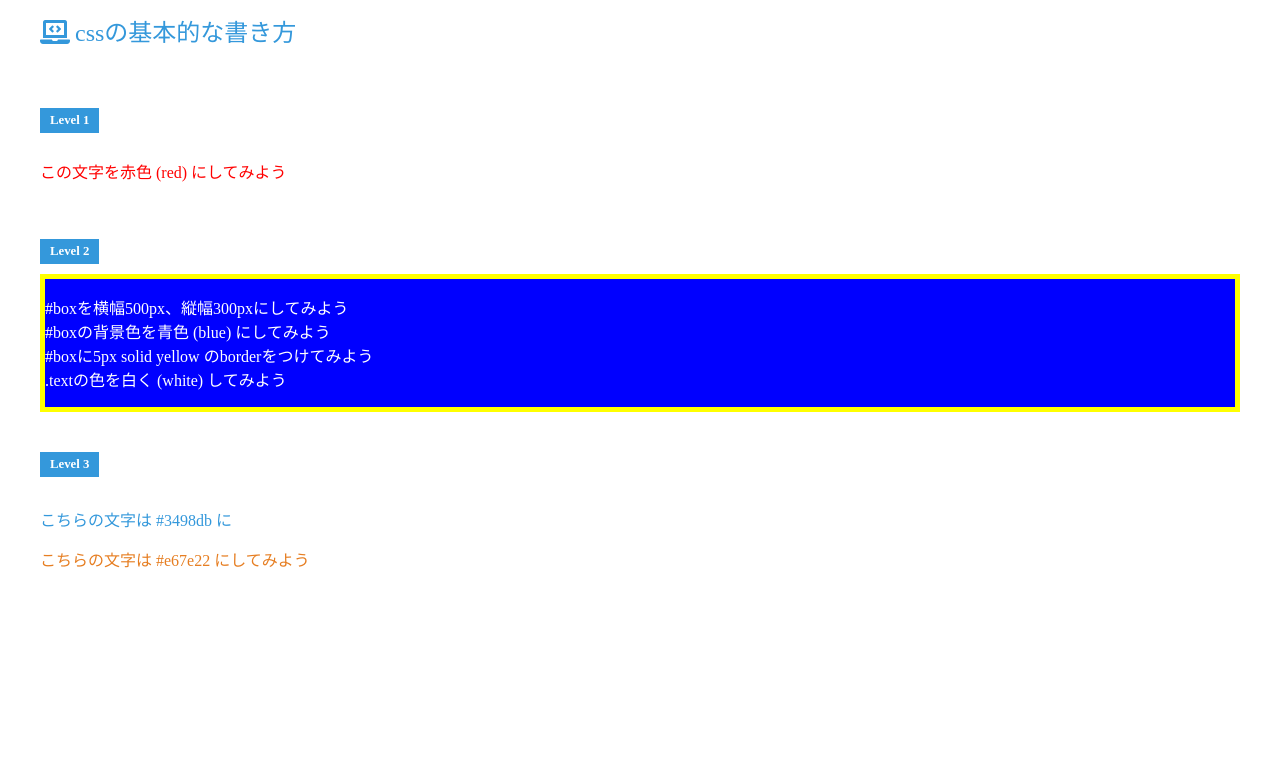
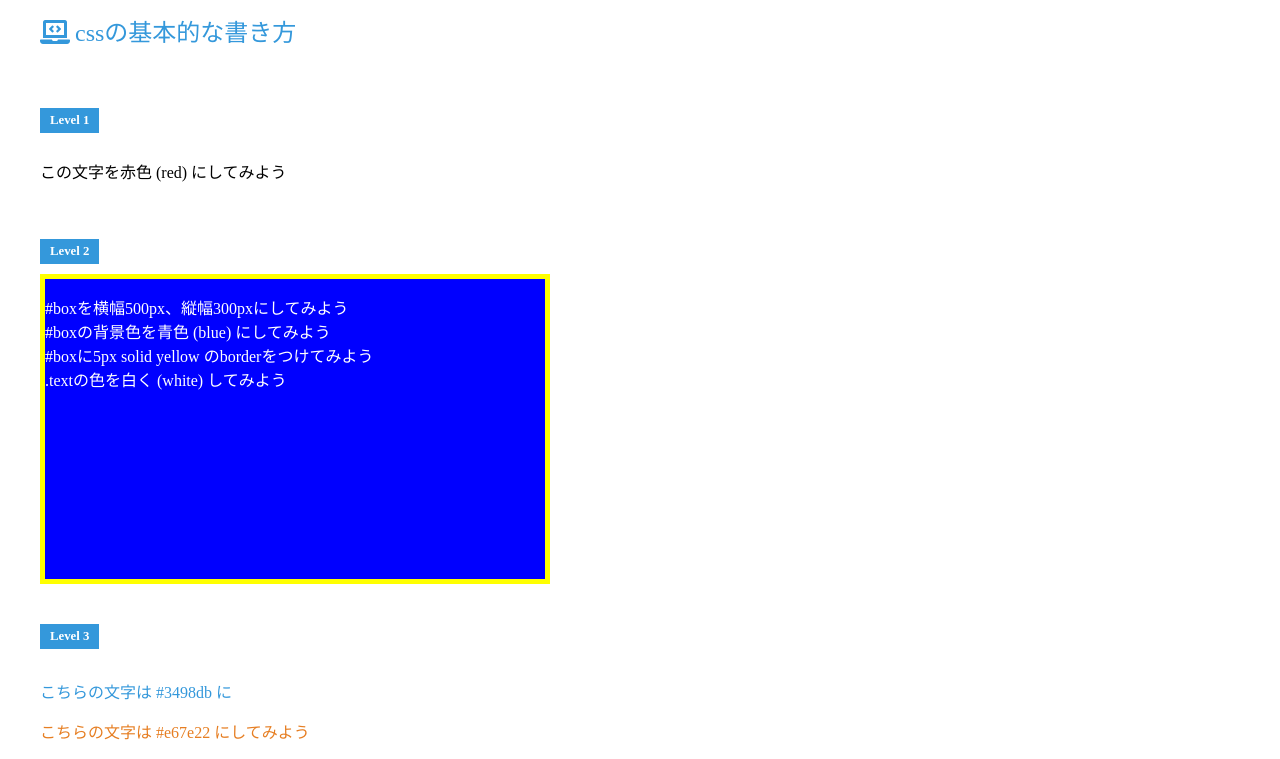
Before and after one commit to OZPA/html-css-study, a plain HTML site: page 01/index.html in a window 1280 px wide. Shown: the part 87-846 px from the top of the page. Before the commit the page ends 800 px from the top, so only its background shows below. Drawn offline with Linux system fonts and the light colour scheme.

Commit message:
cssファイルを修正しました！！

```diff
--- a/01/style.css
+++ b/01/style.css
@@ -11,22 +11,21 @@ h1 {
 参考：https://saruwakakun.com/html-css/reference/selector
 -------- cssの書き方ここまで -------- */
 
-p {
+.red {
   color:#ff0000;
 }
 #box {
-  width: 500;
-  height: 300;
+  width: 500px;
+  height: 300px;
   background-color: #0000ff;
   border: 5px solid #ffff00;
-
 }
 .text {
   color: #ffffff;
 }
-.first p{
+.first {
   color:#3498db;
 }
-.second p{
+.second {
   color: #e67e22;
 }
```
